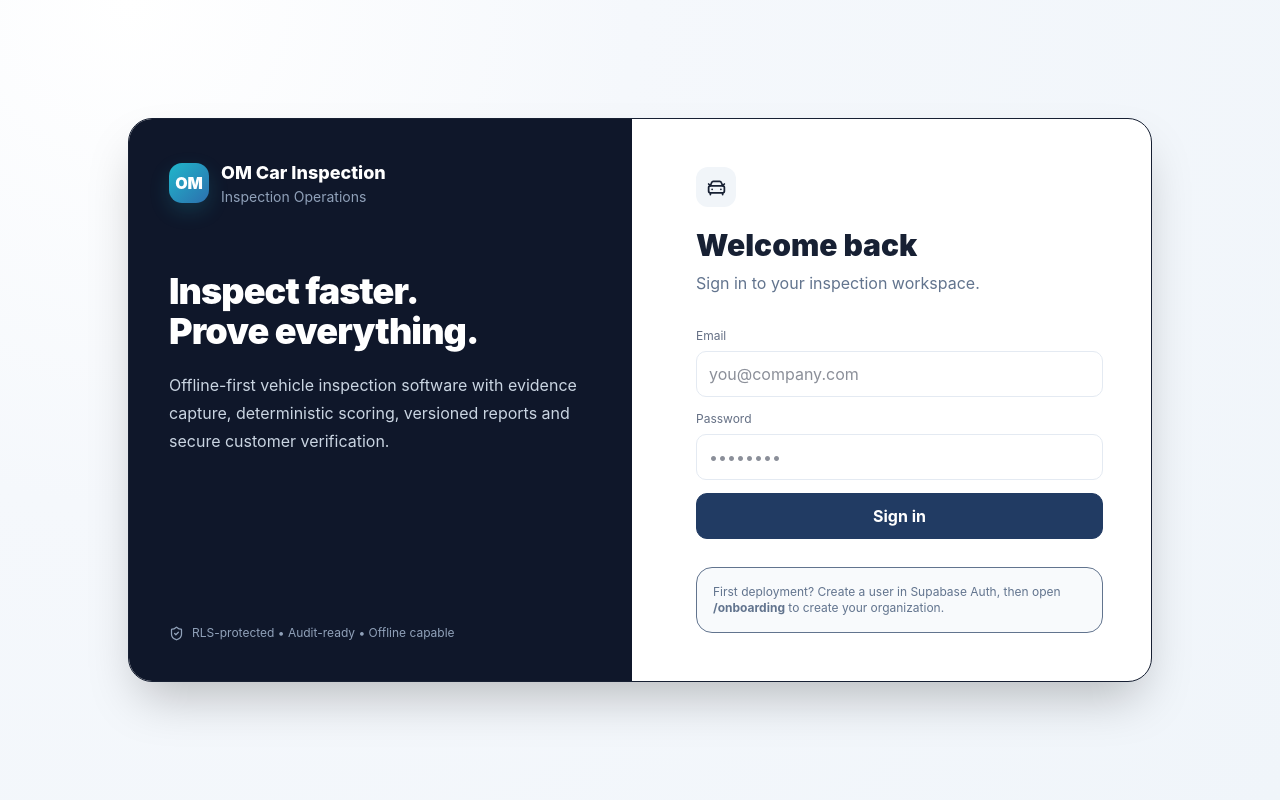
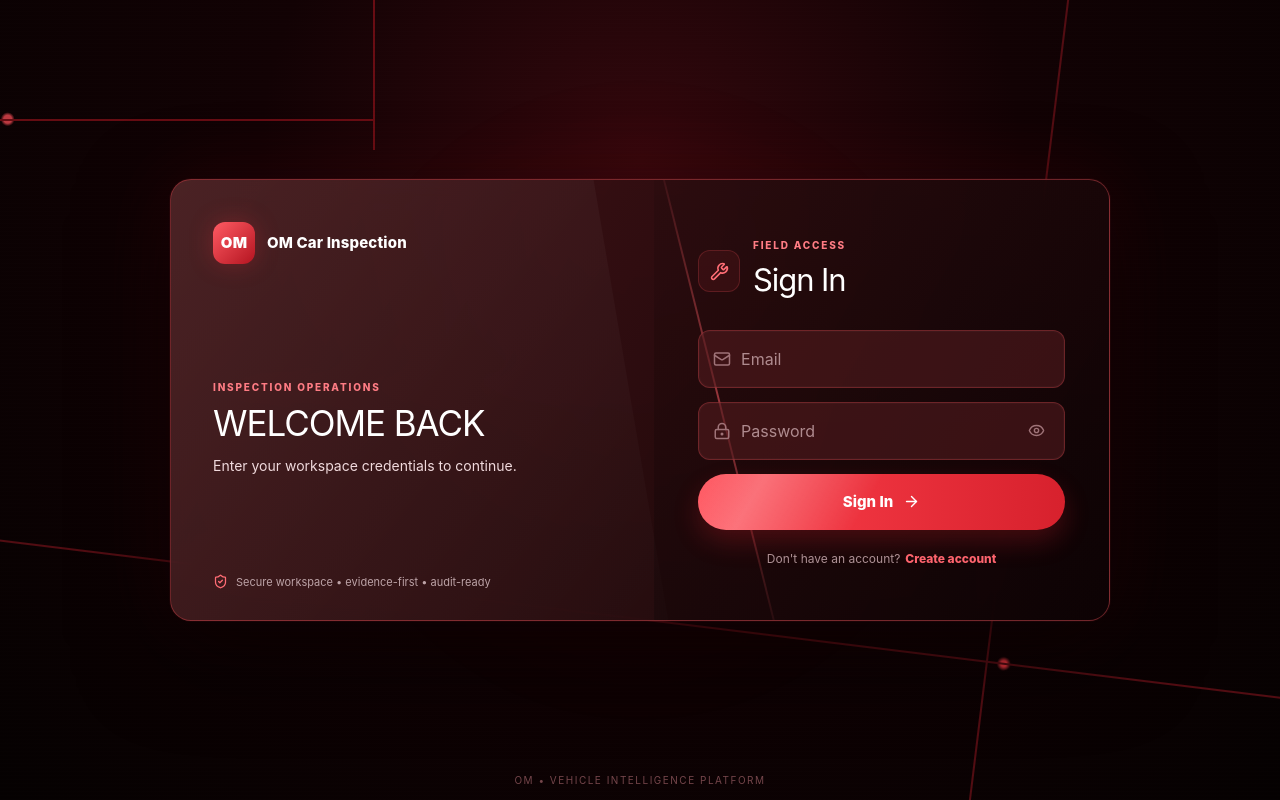
Before and after one commit to Sanaulla7676/om-car-inspection-software, a Next.js app: page /login in a window 1280 px wide. Built offline with nearby package versions, Linux system fonts and the light colour scheme; no server answers.

Commit message:
feat: redesign login page

```diff
--- a/app/(auth)/login/page.tsx
+++ b/app/(auth)/login/page.tsx
@@ -1,80 +1,7 @@
 "use client";
 
-import { FormEvent, useEffect, useState } from "react";
-import { createClient } from "@/lib/supabase/client";
-import { ShieldCheck, CarFront, Loader2 } from "lucide-react";
+import { AuthExperience } from "@/components/auth-experience";
 
 export default function LoginPage() {
-  const supabase = createClient();
-  const [email, setEmail] = useState("");
-  const [password, setPassword] = useState("");
-  const [message, setMessage] = useState("");
-  const [loading, setLoading] = useState(false);
-
-  useEffect(() => {
-    if (!supabase) setMessage("Demo mode: configure Supabase to enable authentication.");
-  }, [supabase]);
-
-  async function submit(e: FormEvent) {
-    e.preventDefault();
-    setLoading(true);
-    setMessage("");
-
-    if (!supabase) {
-      window.location.href = "/dashboard";
-      return;
-    }
-
-    const { error } = await supabase.auth.signInWithPassword({ email, password });
-    if (error) setMessage(error.message);
-    else window.location.href = "/dashboard";
-    setLoading(false);
-  }
-
-  return (
-    <main className="min-h-screen grid place-items-center p-6">
-      <div className="w-full max-w-5xl grid md:grid-cols-2 gap-0 overflow-hidden rounded-3xl border bg-white shadow-2xl">
-        <section className="hidden md:flex bg-[#0f172a] text-white p-10 flex-col justify-between">
-          <div>
-            <div className="flex items-center gap-3">
-              <div className="brand-mark">OM</div>
-              <div><div className="font-extrabold text-lg">OM Car Inspection</div><div className="text-slate-400 text-sm">Inspection Operations</div></div>
-            </div>
-            <div className="mt-16">
-              <div className="text-4xl font-black tracking-tight">Inspect faster.<br/>Prove everything.</div>
-              <p className="mt-5 text-slate-300 leading-7">Offline-first vehicle inspection software with evidence capture, deterministic scoring, versioned reports and secure customer verification.</p>
-            </div>
-          </div>
-          <div className="text-xs text-slate-400 flex items-center gap-2"><ShieldCheck size={15}/> RLS-protected • Audit-ready • Offline capable</div>
-        </section>
-        <section className="p-8 md:p-12">
-          <div className="md:hidden flex items-center gap-3 mb-10">
-            <div className="brand-mark">OM</div><div><div className="font-extrabold">OM Car Inspection</div><div className="label">Inspection Operations</div></div>
-          </div>
-          <div className="inline-flex h-10 w-10 items-center justify-center rounded-xl bg-slate-100"><CarFront size={21}/></div>
-          <h1 className="mt-5 text-3xl font-black">Welcome back</h1>
-          <p className="mt-2 text-slate-500">Sign in to your inspection workspace.</p>
-
-          <form onSubmit={submit} className="mt-8 space-y-4">
-            <div className="field">
-              <label>Email</label>
-              <input value={email} onChange={e=>setEmail(e.target.value)} type="email" required placeholder="you@company.com" />
-            </div>
-            <div className="field">
-              <label>Password</label>
-              <input value={password} onChange={e=>setPassword(e.target.value)} type="password" required placeholder="••••••••" />
-            </div>
-            {message && <div className="p-3 rounded-xl bg-slate-50 border text-sm text-slate-600">{message}</div>}
-            <button className="btn primary w-full flex justify-center items-center gap-2" disabled={loading}>
-              {loading && <Loader2 className="animate-spin" size={16}/>} Sign in
-            </button>
-          </form>
-
-          <div className="mt-7 p-4 rounded-2xl border bg-slate-50 text-xs text-slate-500">
-            First deployment? Create a user in Supabase Auth, then open <strong>/onboarding</strong> to create your organization.
-          </div>
-        </section>
-      </div>
-    </main>
-  );
+  return <AuthExperience mode="login" />;
 }
```
